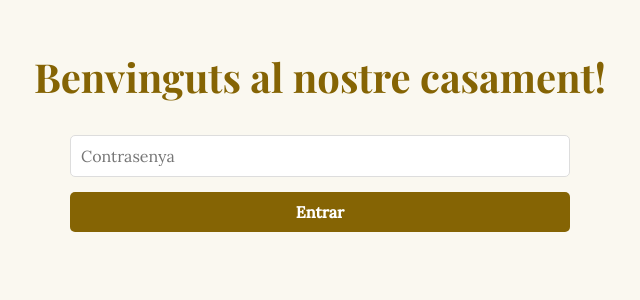
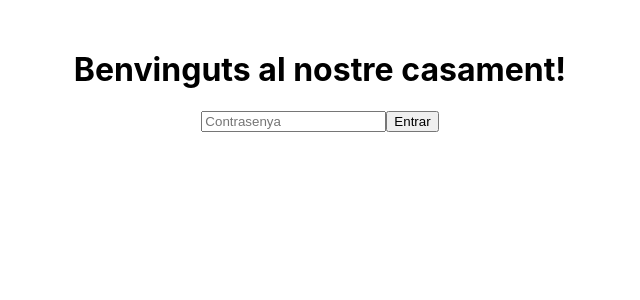
Before and after one commit to MartiPalou/casament, a React (Create React App) app: page / in a window 1280 px wide. Shown: the top 300 px of the page, without its empty margins (320-960 px from the left). Built offline with nearby package versions, Linux system fonts and the light colour scheme.

Commit message:
canvis css 2

```diff
--- a/src/style.css
+++ b/src/style.css
@@ -1,34 +1,8 @@
-/* Estil per al cos de la pàgina */
-body {
-    font-family: 'Lora', serif; /* Tipografia refinada per al text */
-    background-color: #FAF8F0; /* Fons elegant */
-    color: #333; /* Text gris fosc */
-    margin: 0;
-    padding: 0;
-}
-
-h1, h2 {
-    font-family: 'Playfair Display', serif; /* Títols elegants */
-    color: #856404; /* Daurat per als títols */
-    text-align: center;
-}
-
-h1 {
-    font-size: 2.5rem; /* Mida destacada per al títol principal */
-    margin-top: 20px;
-}
-
-h2 {
-    font-size: 1.8rem;
-    margin-top: 30px;
-    margin-bottom: 15px;
-}
-
 /* Navegació */
 nav {
     background-color: #E9E7DC; /* Beix clar */
     padding: 15px;
-    text-align: center;
+    text-align: center; /* Centra el contingut */
     position: fixed;
     top: 0;
     width: 100%;
@@ -36,100 +10,40 @@ nav {
     z-index: 1000;
 }
 
+/* Assegura't que els enllaços siguin elements inline-block per respectar el centrament */
 nav a {
-    font-family: 'Playfair Display', serif; /* Tipografia dels enllaços */
+    display: inline-block;
+    font-family: 'Playfair Display', serif;
     margin: 0 20px;
-    color: #856404; /* Daurat elegant */
+    color: #856404;
     text-decoration: none;
     font-size: 1.2rem;
 }
 
 nav a:hover {
-    color: #5a3e01; /* Daurat més fosc en passar el ratolí */
+    color: #5a3e01;
     text-decoration: underline;
 }
 
-#main-page {
-    margin-top: 60px; /* Espai per sota del menú */
-    padding: 30px;
+/* Centrar l'horari */
+#horari {
+    text-align: center;
 }
 
-section {
-    background-color: #FAF8F0; /* Fons blanc per les seccions */
-    padding: 90px 30px;
-    margin: 20px auto;
-    border-radius: 8px;
-    /* box-shadow: 0 2px 5px rgba(0, 0, 0, 0.1); /* Suavitat i elegància */
-    max-width: 800px; /* Amplada limitada */
+/* Secció 'dia i lloc' */
+/* (Suposo que aquesta secció té l'ID "dia-lloc" i està configurada com a flex) */
+#dia-lloc {
+    display: flex;
+    justify-content: space-between;
+    align-items: center;
+    gap: 20px;
+    margin-bottom: 20px;
 }
 
-section h2 {
-    border-bottom: 2px solid #E9E7DC; /* Línia decorativa */
-    padding-bottom: 10px;
-}
+/* MEDIA QUERIES PER A DISPOSITIUS MÒBILS */
+@media (max-width: 768px) {
 
-section p, ul {
-    font-size: 1.1rem;
-    line-height: 1.6;
-    color: #555; /* Gris suau */
-}
-
-/* Formulari */
-form {
-    display: flex;
-    flex-direction: column;
-    gap: 15px;
-    max-width: 500px;
-    margin: 0 auto;
-}
-
-input, select, textarea, button {
-    padding: 10px;
-    font-size: 1rem;
-    border: 1px solid #ddd;
-    border-radius: 5px;
-    font-family: 'Lora', serif;
-}
-
-button {
-    background-color: #856404; /* Daurat suau */
-    color: white;
-    font-weight: bold;
-    border: none;
-    cursor: pointer;
-}
-
-button:hover {
-    background-color: #5a3e01; /* Daurat més fosc */
-}
-
-textarea {
-    resize: vertical;
-}
-
-form label {
-    display: block; /* Fa que cada etiqueta ocupi una línia */
-    margin-bottom: 15px; /* Espai entre cada etiqueta i el següent element */
-    font-size: 1rem; /* Ajusta la mida del text si ho desitges */
-}
-
-form input,
-form select,
-form textarea {
-    margin-top: 5px; /* Espai entre el text de l'etiqueta i el camp */
-    padding: 10px; /* Espai dins del camp */
-    font-size: 1rem; /* Text més clar i llegible dins del camp */
-    border: 1px solid #ddd; /* Límit del camp */
-    border-radius: 5px; /* Cantonades arrodonides */
-    width: 100%; /* Ajusta la mida dels camps */
-    box-sizing: border-box; /* Evita desbordaments */
-}
-
-/* --------------------------------- */
-/* MEDIA QUERIES PER A DISPOSITIUS MÒBILS */
-/* --------------------------------- */
-@media (max-width: 768px) {
-    /* Reducció d'espais per a la navegació */
+    /* Navegació: ajustem marges i tamany de font per a pantalles petites */
     nav {
         padding: 10px;
     }
@@ -141,7 +55,7 @@ form textarea {
 
     /* Ajustaments per al contenidor principal */
     #main-page {
-        margin-top: 50px; /* Pot reduir-se si el menú és més petit */
+        margin-top: 50px;
         padding: 20px;
     }
 
@@ -149,7 +63,7 @@ form textarea {
     section {
         padding: 60px 15px;
         margin: 10px;
-        max-width: 100%; /* Amplada completa en petits dispositius */
+        max-width: 100%;
     }
 
     /* Reducció de les mides de font en títols */
@@ -166,4 +80,21 @@ form textarea {
         max-width: 100%;
         padding: 0 10px;
     }
+
+    /* Ajustaments per a la secció "dia i lloc" per canviar l'ordre:
+       - La imatge es mostra a sobre
+       - El text es mostra a sota */
+    #dia-lloc {
+        flex-direction: column;
+    }
+
+    /* Suposant que dins de #dia-lloc tens dos divs: el primer amb el text i el segon amb la imatge */
+    #dia-lloc > div:first-child {
+        order: 2;           /* El text passa a la part inferior */
+        text-align: center;  /* Centra el text */
+    }
+
+    #dia-lloc > div:last-child {
+        order: 1;           /* La imatge passa a la part superior */
+    }
 }
```
